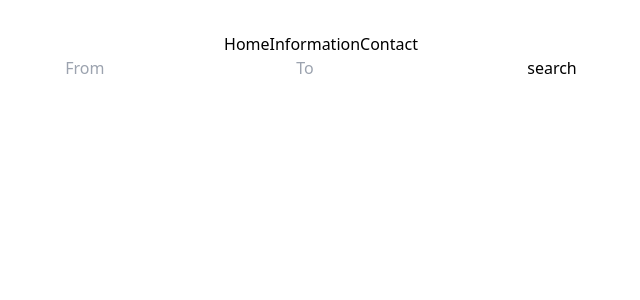
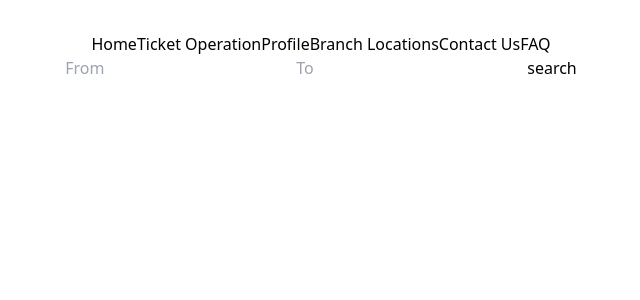
Before and after one commit to aktaruzzaman-shaon/online-ticket-booking, a React (Vite) app: page / in a window 1280 px wide. Shown: the top 300 px of the page, without its empty margins (319-959 px from the left). Built offline with nearby package versions, Linux system fonts and the light colour scheme.

Commit message:
seat userinput navbar pages added

```diff
--- a/src/Components/Tickets/Seats/Seat.jsx
+++ b/src/Components/Tickets/Seats/Seat.jsx
@@ -3,7 +3,7 @@ import React, { useRef, useState } from 'react'
 const Seat = (props) => {
 
     const { seatQuantity } = props;
-    const [selectedSeat, setSelectedSeat] = useState()
+    const [selectedSeat, setSelectedSeat] = useState([])
 
     const seatsArray = [];
 
@@ -12,9 +12,9 @@ const Seat = (props) => {
     }
 
     const seatBookingHandler = (index) => {
-        setSelectedSeat(index)
+        setSelectedSeat((prev) => [...prev, index])
         setTimeout(() => {
-            setSelectedSeat(null)
+            setSelectedSeat([])
         }, 9000);
     }
 
@@ -22,10 +22,12 @@ const Seat = (props) => {
         <>
             <div className='flex flex-row mx-auto justify-center space-x-1 mt-5'>
                 {
-                    seatsArray.map((seat, index) => <div className={`p-2  w-20 rounded-md ${selectedSeat === index ? "bg-red-600" : "bg-slate-700"}`} onClick={() => seatBookingHandler(index)} key={seat}>{seat}</div>)
+                    seatsArray.map((seat, index) =>
+                        <div className={`p-2  w-20 rounded-md ${selectedSeat[index + 1] === index ? "bg-red-600" : "bg-orange-600"}`} onClick={() => seatBookingHandler(index)} key={seat}>{seat}</div>
+                    )
                 }
             </div>
-            {selectedSeat ? <p className='p-2 my-2'>Selected Seat No : {selectedSeat}</p> : null}
+            {selectedSeat ? <p className='p-2 my-2'>Selected Seat No : {selectedSeat.map((seatNo) => `${seatNo} ,`)}</p> : null}
         </>
     )
 }
--- a/src/Components/Tickets/userTravelInput/UserInput.jsx
+++ b/src/Components/Tickets/userTravelInput/UserInput.jsx
@@ -14,11 +14,13 @@ const UserInput = () => {
     }
 
     return (
-        <form onSubmit={(e) => formHandler(e)} className='p-5 space-x-1'>
-            <input type="text" value={from} name="from" id="" onChange={(e) => setFrom(e.target.value)} className='border-slate-900 bg-slate-500 p-1' placeholder='From' />
-            <input type="text" value={to} name="to" id="" onChange={(e) => setTo(e.target.value)} className='bg-slate-700 p-1' placeholder='To' />
-            <input type="submit" name="" id="" value="search" className='bg-yellow-500 p-1' />
-        </form>
+        <div className='border mt-5 rounded-md'>
+            <form onSubmit={(e) => formHandler(e)} className='p-5 space-x-1'>
+                <input type="text" value={from} name="from" id="" onChange={(e) => setFrom(e.target.value)} className='border-slate-900 bg-slate-500 p-1' placeholder='From' />
+                <input type="text" value={to} name="to" id="" onChange={(e) => setTo(e.target.value)} className='bg-slate-700 p-1' placeholder='To' />
+                <input type="submit" name="" id="" value="search" className='bg-yellow-500 p-1' />
+            </form>
+        </div>
     )
 }
 
--- a/src/Components/shared/Navbar.jsx
+++ b/src/Components/shared/Navbar.jsx
@@ -4,14 +4,15 @@ import { Link, NavLink } from 'react-router-dom'
 const Navbar = () => {
   return (
     <>
-      <div>
-        <div className="navbar">
-          <ul className='flex flex-row space-x-3'>
-            <NavLink to="/">Home</NavLink>
-            <NavLink to="/information" >Information</NavLink>
-            <NavLink to="/contact">Contact</NavLink>
-          </ul>
-        </div>
+      <div className="navbar flex justify-end border-b-4 ">
+        <ul className='flex flex-row space-x-3 center'>
+          <NavLink to="/">Home</NavLink>
+          <NavLink to="/information" >Ticket Operation</NavLink>
+          <NavLink to="/contact">Profile</NavLink>
+          <NavLink to="/contact">Branch Locations</NavLink>
+          <NavLink to="/contact">Contact Us</NavLink>
+          <NavLink to="/contact">FAQ</NavLink>
+        </ul>
       </div>
     </>
   )
```
